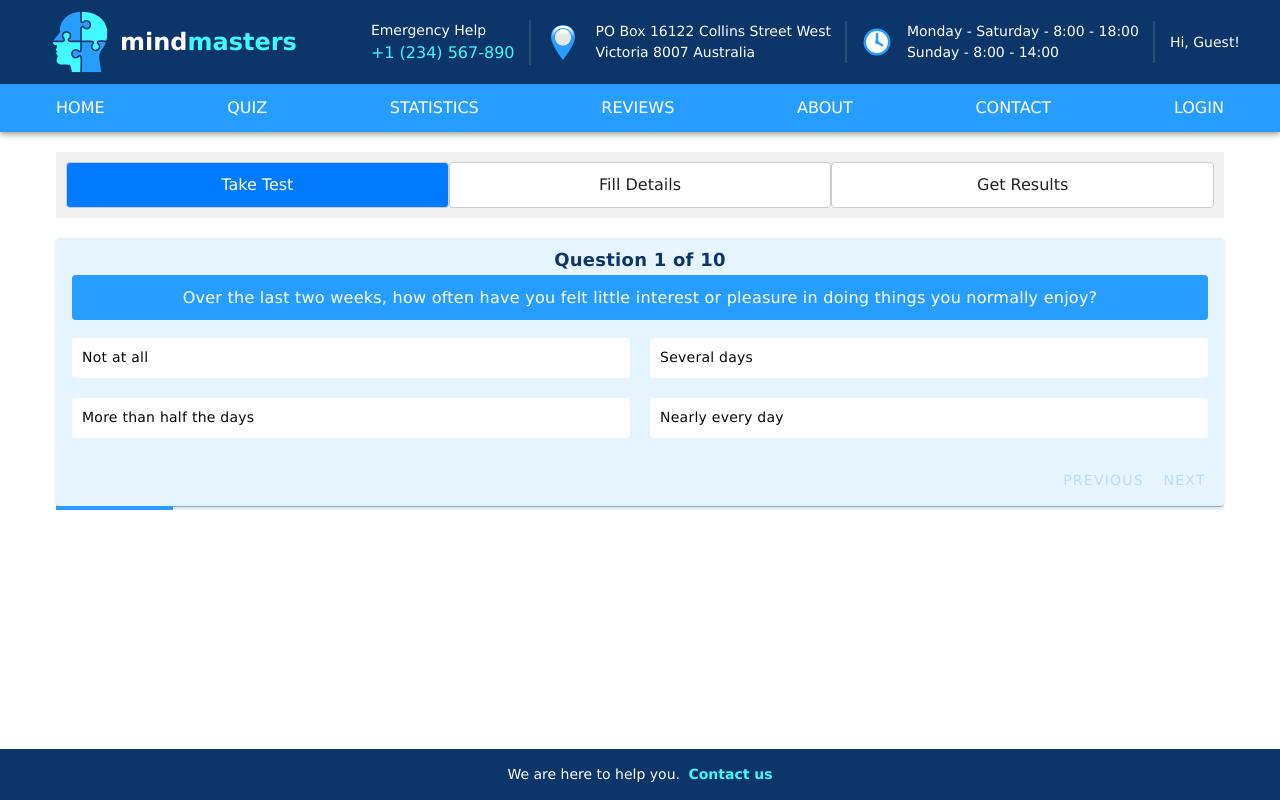
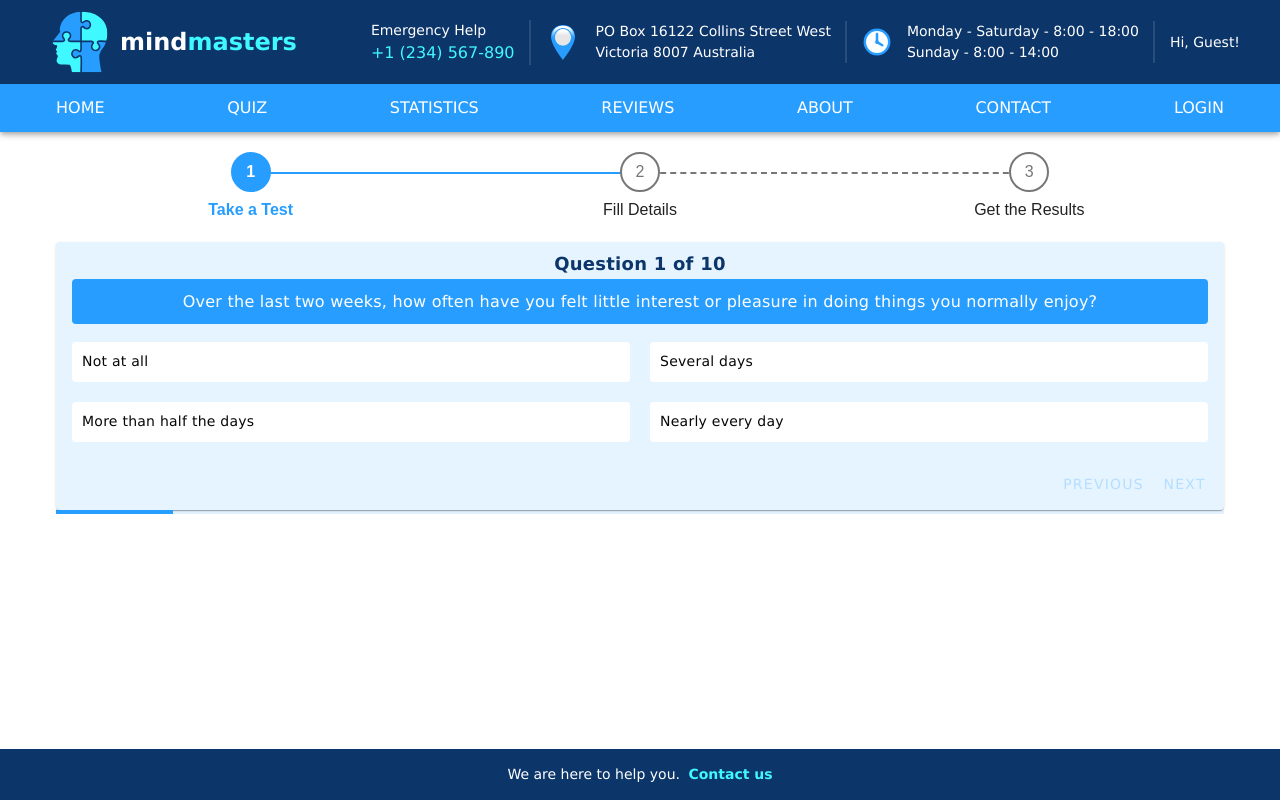
Before and after one commit to Feralwater/CogniLearn, a Vue app: page /depression-test in a window 1280 px wide. Built offline with nearby package versions, Linux system fonts and the light colour scheme.

Commit message:
add stepper to the test

```diff
--- /dev/null
+++ b/src/components/AppStepper/AppStepper.css
@@ -0,0 +1,68 @@
+.stepper-wrapper {
+  font-family: Arial, Helvetica, sans-serif;
+  display: flex;
+  justify-content: space-between;
+  margin-bottom: 20px;
+}
+
+.stepper-item {
+  position: relative;
+  display: flex;
+  flex-direction: column;
+  align-items: center;
+  flex: 1;
+
+  @media (max-width: 599px) {
+    font-size: 12px;
+  }
+}
+
+.stepper-item::before {
+  position: absolute;
+  content: "";
+  border-bottom: 2px dashed var(--gray);
+  width: 100%;
+  top: 20px;
+  left: -50%;
+  z-index: 2;
+}
+
+.stepper-item .step-counter {
+  position: relative;
+  z-index: 5;
+  display: flex;
+  justify-content: center;
+  align-items: center;
+  width: 40px;
+  height: 40px;
+  border-radius: 50%;
+  background: var(--white);
+  color: var(--gray);
+  border: 2px solid var(--gray);
+  margin-bottom: 6px;
+}
+
+.stepper-item.completed {
+  color: var(--primary);
+  font-weight: 600;
+}
+
+.stepper-item.completed .step-counter {
+  background-color: var(--primary);
+  color: var(--white);
+  border: 2px solid var(--primary);
+}
+
+.stepper-item.completed::after {
+  position: absolute;
+  content: "";
+  border-bottom: 2px solid var(--primary);
+  width: 100%;
+  top: 20px;
+  left: 50%;
+  z-index: 3;
+}
+
+.stepper-item:first-child::before {
+  content: none;
+}
--- a/src/components/AppStepper/AppStepper.vue
+++ b/src/components/AppStepper/AppStepper.vue
@@ -14,34 +14,16 @@ const props = defineProps({
 </script>
 
 <template>
-  <div class="stepper">
-    <div v-for="(step, index) in props.steps" :key="index" class="step" :class="{ 'active': index === props.currentStep }">
-      {{ step.title }}
+  <div class="stepper-wrapper">
+    <div class="stepper-item" v-for="(step, index) in props.steps" :key="index" :class="{ 'completed': index <= props.currentStep }">
+      <div class="step-counter">
+        {{ index + 1 }}
+      </div>
+      <div class="step-name">{{ step.title }}</div>
     </div>
   </div>
 </template>
 
 <style scoped>
-.stepper {
-  display: flex;
-  justify-content: space-between;
-  align-items: center;
-  background-color: #f0f0f0;
-  padding: 10px;
-}
-
-.step {
-  flex: 1;
-  text-align: center;
-  padding: 10px;
-  background-color: #fff;
-  border: 1px solid #ccc;
-  border-radius: 4px;
-  transition: background-color 0.3s, color 0.3s;
-}
-
-.step.active {
-  background-color: #007bff;
-  color: #fff;
-}
+@import "./AppStepper.css";
 </style>
--- a/src/views/DepressionTest/DepressionTestView.vue
+++ b/src/views/DepressionTest/DepressionTestView.vue
@@ -2,7 +2,7 @@
   <v-container class="test">
     <app-stepper :steps="steps" :current-step="currentStep" />
 
-    <div class="quiz-container">
+    <div class="quiz-container" v-if="currentStep === 0">
       <v-card density="default" class="quiz-card">
         <v-card-title>
           <div class="question-number">Question {{ currentQuestionIndex + 1 }} of {{ questions.length }}</div>
@@ -57,23 +57,25 @@
         </v-btn>
       </div>
     </div>
+    <div v-if="testResult">
+      {{ testResult }}
+    </div>
   </v-container>
 </template>
 
 <script setup lang="ts">
-import { ref, computed } from "vue";
+import { computed, ref } from "vue";
 import { depressionTestQuestions } from "@/data/depressionQuestions";
 import { getTestResult } from "@/utils/testResultProcessor";
-import { Routes } from "@/router/routes";
 import AppStepper from "@/components/AppStepper/AppStepper.vue";
-import router from "@/router";
 
 const steps = [
-  { title: "Take Test" },
+  { title: "Take a Test" },
   { title: "Fill Details" },
-  { title: "Get Results" }
+  { title: "Get the Results" }
 ];
-const currentStep = ref(0);
+
+const testResult = ref("");
 const questions = ref(depressionTestQuestions);
 const currentQuestionIndex = ref(0);
 const answers = ref(Array(depressionTestQuestions.length));
@@ -81,6 +83,7 @@ const answers = ref(Array(depressionTestQuestions.length));
 const currentQuestion = computed(() => questions.value[currentQuestionIndex.value]);
 const progress = computed(() => ((currentQuestionIndex.value + 1) / questions.value.length) * 100);
 const currentAnswer = computed(() => answers.value[currentQuestionIndex.value]);
+const currentStep = computed(() => testResult.value ? 1 : 0);
 
 const nextQuestion = () => {
   if (currentQuestionIndex.value < questions.value.length - 1) {
@@ -95,11 +98,7 @@ const prevQuestion = () => {
 };
 
 const submitTest = () => {
-  const result = getTestResult(answers.value);
-  router.push({
-    path: Routes.Results,
-    query: { result }
-  });
+  testResult.value = getTestResult(answers.value);
 };
 </script>
 
```
